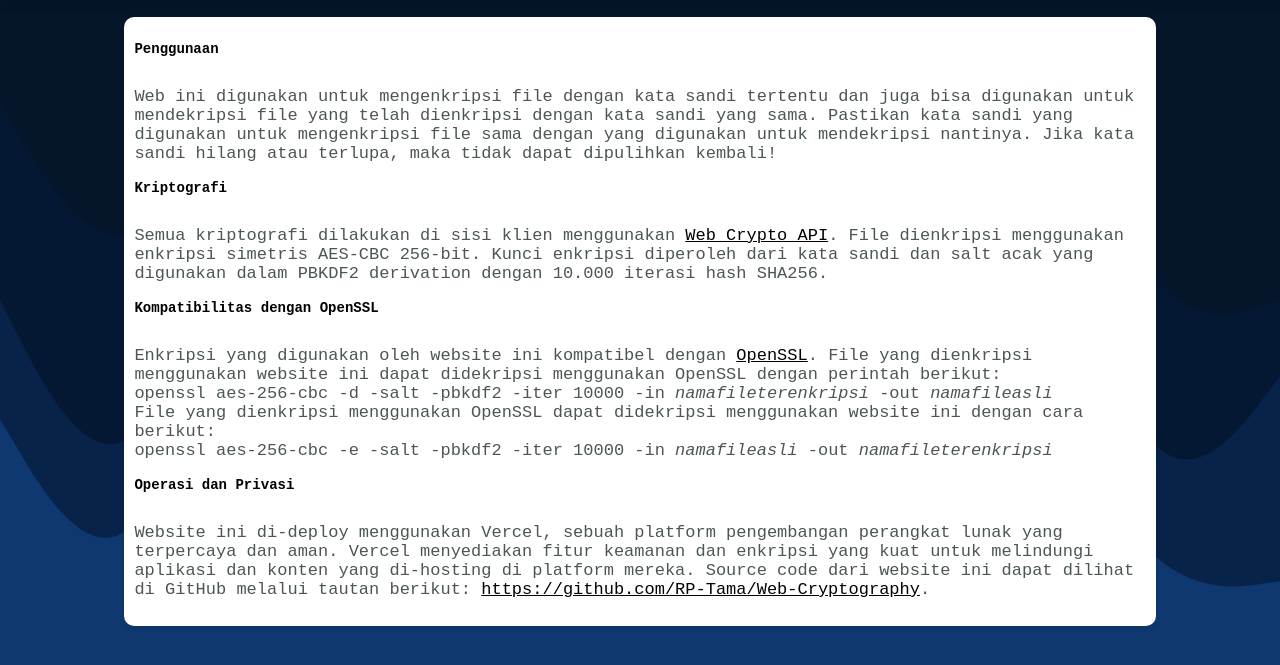
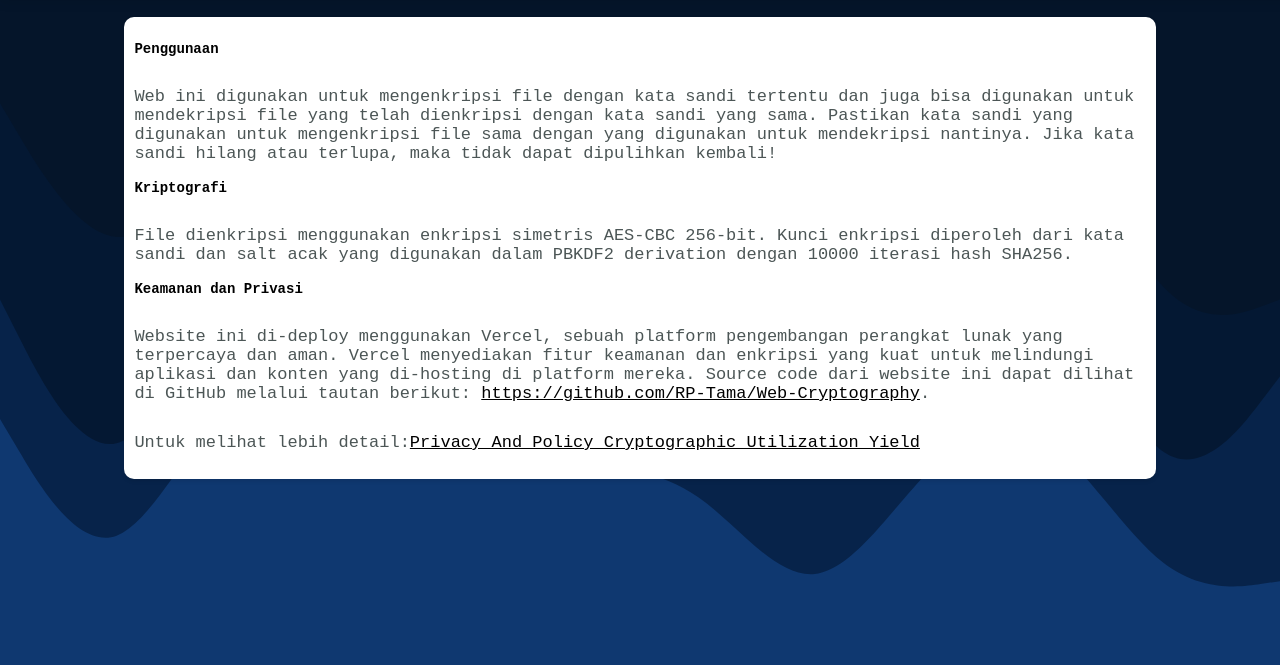
Before and after one commit to Raditya-P/Web-Cryptography, a plain HTML site: page about.html in a window 1280 px wide. Shown: the part 83-748 px from the top of the page. Drawn offline with Linux system fonts and the light colour scheme.

Commit message:
Add files via upload

```diff
--- a/about.html
+++ b/about.html
@@ -20,14 +20,11 @@
 		<p>Web ini digunakan untuk mengenkripsi file dengan kata sandi tertentu dan juga bisa digunakan untuk mendekripsi file yang telah dienkripsi dengan kata sandi yang sama. Pastikan kata sandi yang digunakan untuk mengenkripsi file sama dengan yang digunakan untuk mendekripsi nantinya. Jika kata sandi hilang atau terlupa, maka tidak dapat dipulihkan kembali!</p>
 
 		<h3>Kriptografi</h3>
-		<p>Semua kriptografi dilakukan di sisi klien menggunakan <a href="https://developer.mozilla.org/id/docs/Web/API/Web_Crypto_API">Web Crypto API</a>. File dienkripsi menggunakan enkripsi simetris AES-CBC 256-bit. Kunci enkripsi diperoleh dari kata sandi dan salt acak yang digunakan dalam PBKDF2 derivation dengan 10.000 iterasi hash SHA256.</p>
+		<p>File dienkripsi menggunakan enkripsi simetris AES-CBC 256-bit. Kunci enkripsi diperoleh dari kata sandi dan salt acak yang digunakan dalam PBKDF2 derivation dengan 10000 iterasi hash SHA256.</p>
 
-		<h3>Kompatibilitas dengan OpenSSL</h3>
-		<p>Enkripsi yang digunakan oleh website ini kompatibel dengan <a href="https://www.openssl.org/docs/man1.1.1/man1/openssl-enc.html">OpenSSL</a>. File yang dienkripsi menggunakan website ini dapat didekripsi menggunakan OpenSSL dengan perintah berikut:<br><code>openssl aes-256-cbc -d -salt -pbkdf2 -iter 10000 -in <i>namafileterenkripsi</i> -out <i>namafileasli</i></code><br>File yang dienkripsi menggunakan OpenSSL dapat didekripsi menggunakan website ini dengan cara berikut:<br><code>openssl aes-256-cbc -e -salt -pbkdf2 -iter 10000 -in <i>namafileasli</i> -out <i>namafileterenkripsi</i></code></p>
-
-		<h3>Operasi dan Privasi</h3>
-		<a href="https://smallpdf.com/file#s=e607f5c6-279c-4187-b934-37adbe605d76"></a>
+		<h3>Keamanan dan Privasi</h3>
 		<p>Website ini di-deploy menggunakan Vercel, sebuah platform pengembangan perangkat lunak yang terpercaya dan aman. Vercel menyediakan fitur keamanan dan enkripsi yang kuat untuk melindungi aplikasi dan konten yang di-hosting di platform mereka. Source code dari website ini dapat dilihat di GitHub melalui tautan berikut: <a href="https://github.com/RP-Tama/Web-Cryptography">https://github.com/RP-Tama/Web-Cryptography</a>.</p>
+		<p>Untuk melihat lebih detail:<a href="SYARAT DAN KETENTUAN PENGGUNAAN WEBSITE CRYPTOGRAPHIC UTILIZATION YIELD.pdf" download>Privacy And Policy Cryptographic Utilization Yield</a></p>
 	</div>
 
 </body>
```
Also changed, not shown: 1 other file.
